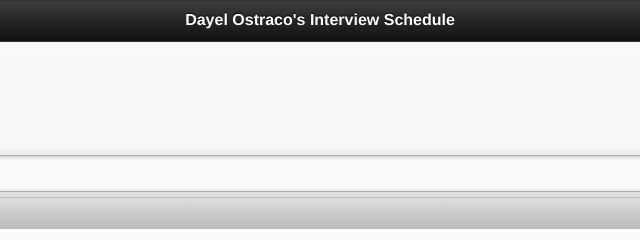
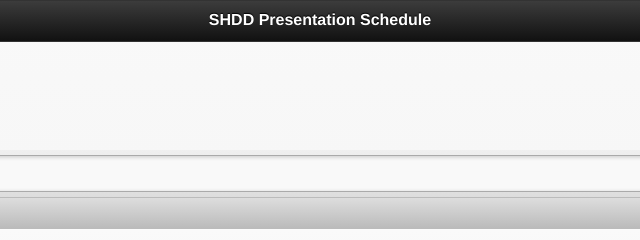
Before and after one commit to dayelostraco/SuperHappyDevDay, a plain HTML site: page SHDD-Android/assets/www/listViewExample.html in a window 1280 px wide. Shown: the top 240 px of the page, 320-960 px from the left. Drawn offline with Linux system fonts and the light colour scheme.

Commit message:
minor UI tweaks

```diff
--- a/SHDD-Android/assets/www/listViewExample.html
+++ b/SHDD-Android/assets/www/listViewExample.html
@@ -2,7 +2,7 @@
         "http://www.w3.org/TR/html4/loose.dtd">
 <html>
 <head>
-    <title>SPARCIN - Your Interviews</title>
+    <title>SHDD Presentation Schedule</title>
     <meta http-equiv="Content-Type" content="text/html; charset=UTF-8"/>
     <meta name="format-detection" content="telephone=no"/>
     <meta name="viewport"
@@ -16,7 +16,7 @@
 </head>
 <body>
     <div data-role="header" data-position="fixed">
-        <h4>Dayel Ostraco's Interview Schedule</h4>
+        <h4>SHDD Presentation Schedule</h4>
         <a href="login.html" data-icon="delete" data-transition="slide" data-direction="reverse" data-theme="b" class="ui-btn-right">Log Out</a>
     </div>
     <!-- /header -->
```
Also changed, not shown: SHDD-Android/assets/www/login.html (+1 -1 lines), SHDD-Android/assets/www/loginError.html (+1 -1 lines).
